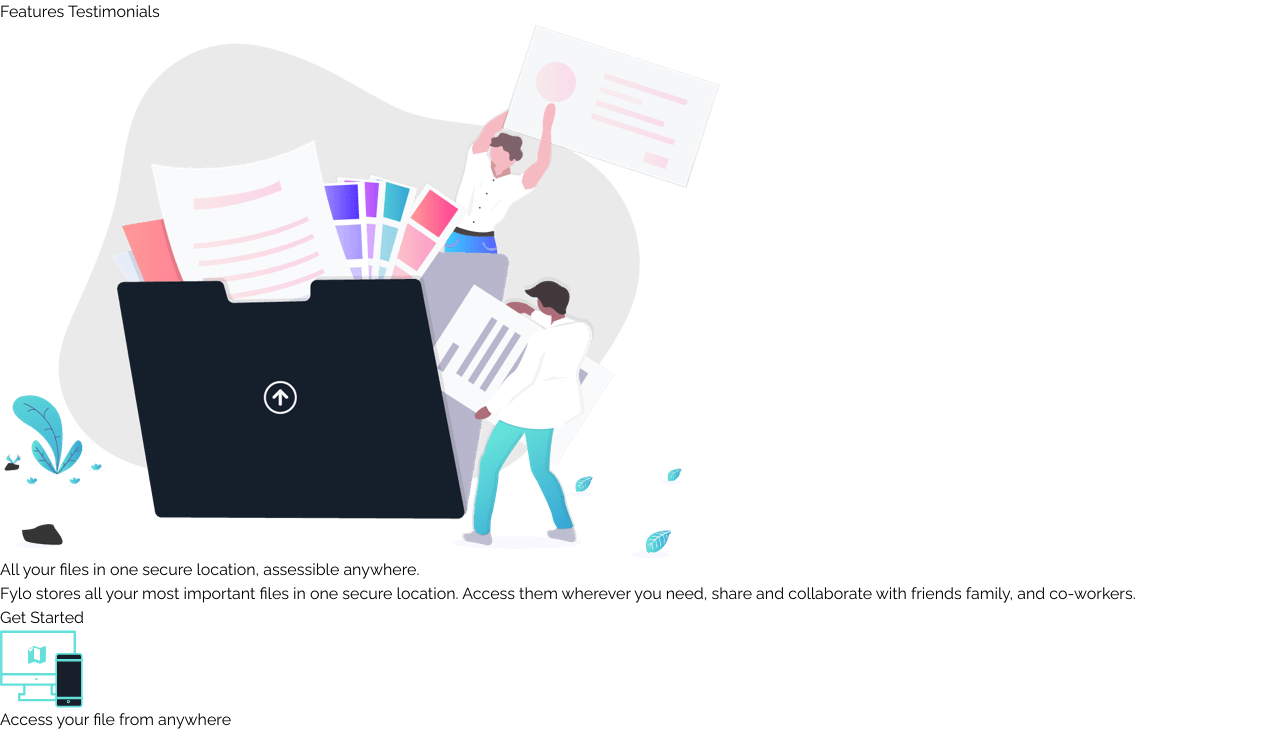
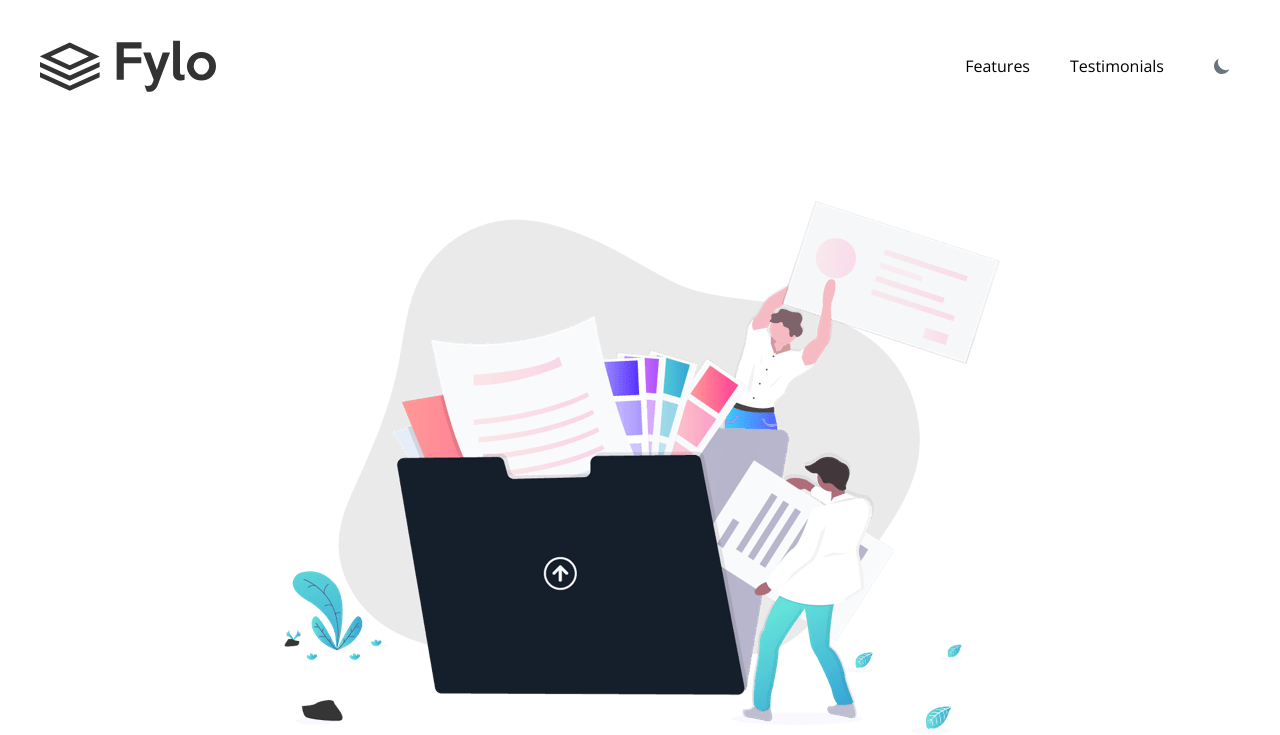
Before and after one commit to itarikahmed/fylo-tailwind-page, a website: page index.html in a window 1280 px wide. Shown: the top 735 px of the page. Drawn offline with nearby package versions, Linux system fonts and the light colour scheme; files that its build step writes are made by us from their sources.

Commit message:
quick fix

```diff
--- a/index.html
+++ b/index.html
@@ -10,7 +10,7 @@
       href="https://fonts.googleapis.com/css2?family=Open+Sans:wght@400;700&family=Raleway:ital,wght@0,400;0,700;1,400&display=swap"
       rel="stylesheet"
     />
-    <link rel="stylesheet" href="css/style.css" />
+    <link rel="stylesheet" href="dist/output.css" />
     <script>
       if (
         localStorage.getItem('color-theme') === 'dark' ||
```
Also changed, not shown: 1 other file.
